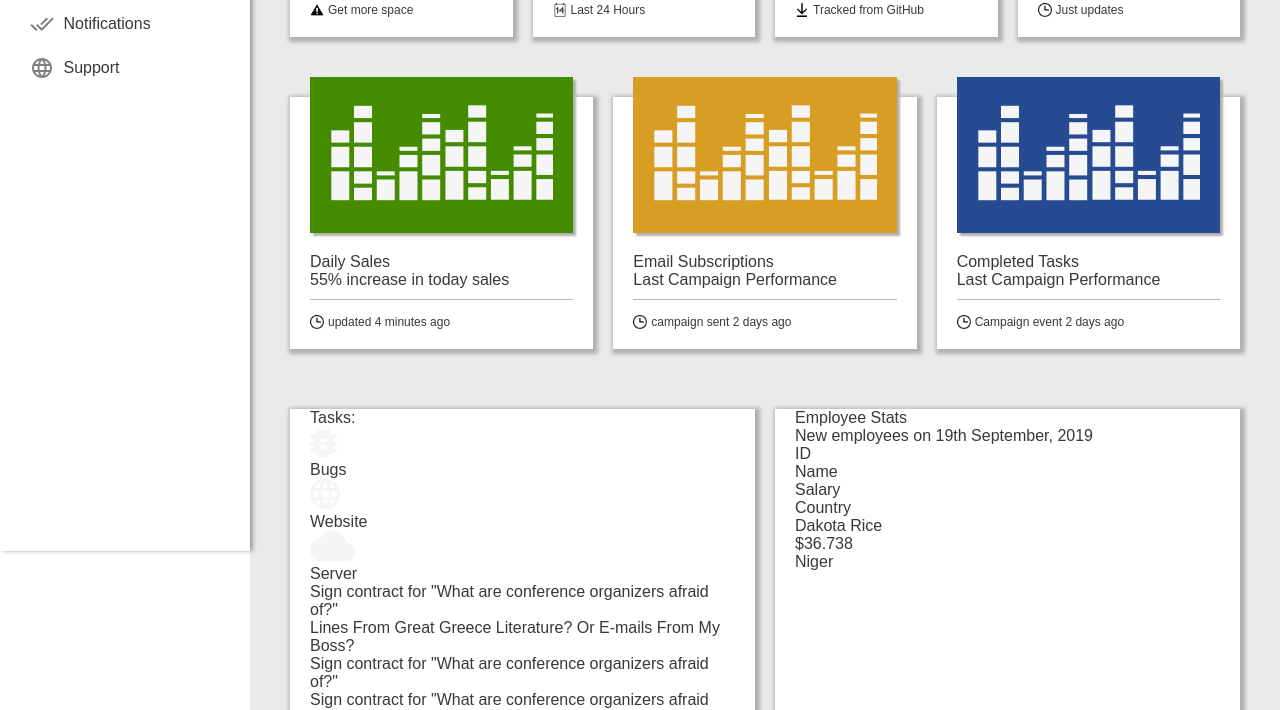
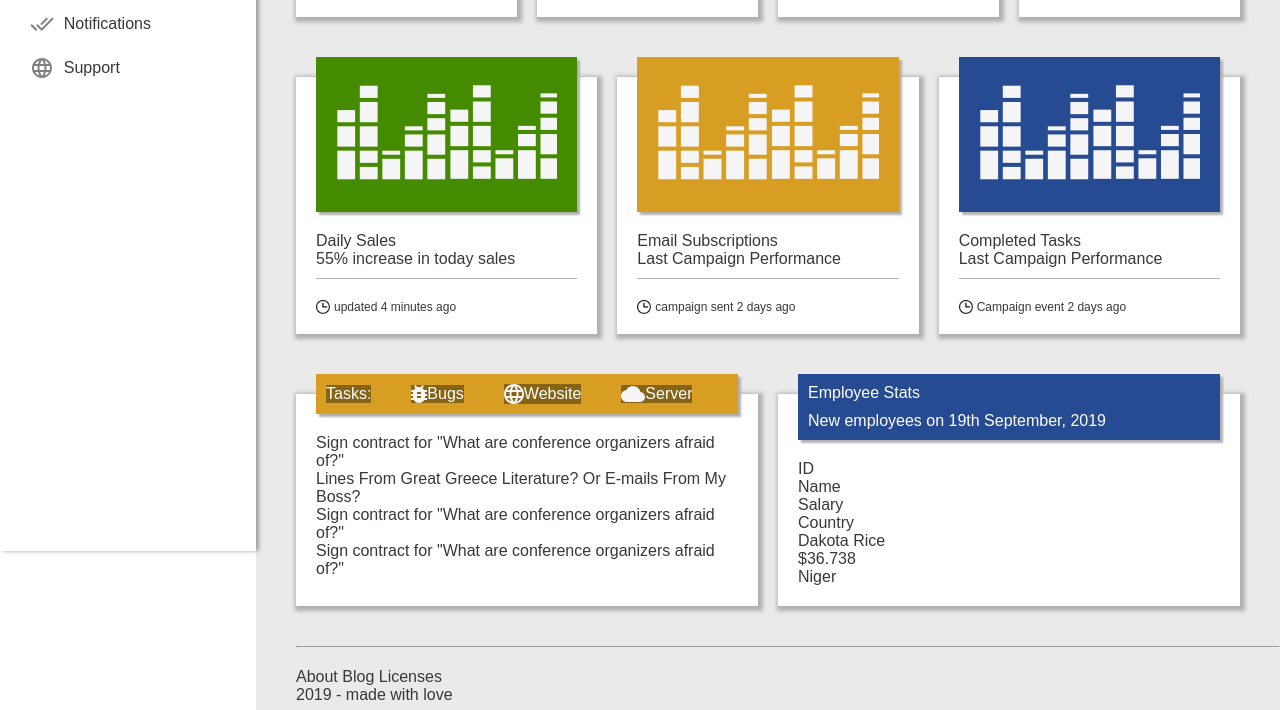
Before and after one commit to martsiv/HTML-CSS-Exam, a plain HTML site: page index.html in a window 1280 px wide. Shown: the part 249-959 px from the top of the page. Drawn offline with Linux system fonts and the light colour scheme.

Commit message:
Changed block with large items

```diff
--- a/styles.css
+++ b/styles.css
@@ -6,7 +6,9 @@ body {
 main {
     display: flex;
 }
-
+hr{
+    margin: 40px 0px 20px;
+}
 /* Left side block */
 .side-menu-all {
     flex-basis: 30%;
@@ -17,7 +19,8 @@ main {
     padding: 30px 0px;
     box-sizing: border-box;
     position: fixed;
-    width: 250px;
+    width: 20vw;
+    min-width: 150px;
 }
 .side-menu-all h2 {
     border-bottom: 1px rgb(182, 182, 182) solid;
@@ -48,7 +51,7 @@ main {
     background-color: rgb(234, 234, 234);
     flex-grow: 1;
     padding: 30px 0px;
-    margin-left: 250px;
+    margin-left: 20vw;
 }
 .admin-panel-all>h2 {
     margin-top: 0px;
@@ -99,6 +102,8 @@ main {
 .admin-panel-large-items>div {
     flex-basis: 50%;
 }
+
+/* Small items */
 .item-top {
     display: flex;
     justify-content: space-between;
@@ -120,13 +125,13 @@ main {
     border-top: 1px rgb(182, 182, 182) solid;
     padding-top: 15px;
     align-items: flex-end;
-    flex-basis: 40%;
+    /* flex-basis: 40%; */
+    height: 20px;
+    /* border: 2px black solid; */
 }
 .item-footer div{
     font-size: 12px;
 }
-
-/* Small items */
 .admin-panel-small-items .item-top-left {
     -webkit-box-shadow: 3px 3px 2px 0px rgba(176, 176, 176, 1);
     -moz-box-shadow: 3px 3px 2px 0px rgba(176, 176, 176, 1);
@@ -134,6 +139,7 @@ main {
     position: relative;
     flex-shrink: 0;
     padding: 10%;
+    max-height: 40px;
     top: -20px;
 }
 .admin-panel-item-used-space .item-top-left{
@@ -148,14 +154,14 @@ main {
 .admin-panel-item-followers .item-top-left{
     background-color: rgb(195,32,86);
 }
-.admin-panel-small-items .item-top-left img {
+/* .admin-panel-small-items .item-top-left img {
     height: 40px;
     width: auto;
-}
-.admin-panel-container img {
+} */
+/* .admin-panel-container img {
     height: 30px;
     width: auto;
-}
+} */
 .item-footer>img {
     height: 14px;
     width: auto;
@@ -185,7 +191,48 @@ main {
     background-color: rgb(38,75,147);
 }
 .medium-item-top{
-    flex-basis: 60%;
+    /* flex-basis: 60%; */
 }
 
 /* Large items */
+.admin-panel-large-items{
+    /* margin-bottom: 40px; */
+}
+.admin-panel-large-items>div{
+    flex-basis: 50%;
+    width: 50%;
+}
+.admin-panel-large-items>div>div:first-child *{
+    color: white;
+    font-size: 16px;
+}
+.admin-panel-large-items .item-large-block-absolute-tasks,
+.admin-panel-large-items .item-large-block-absolute-stats {
+    -webkit-box-shadow: 3px 3px 2px 0px rgba(176, 176, 176, 1);
+    -moz-box-shadow: 3px 3px 2px 0px rgba(176, 176, 176, 1);
+    box-shadow: 3px 3px 2px 0px rgba(176, 176, 176, 1);
+    position: relative;
+    padding: 10px;
+    top: -20px;
+    margin: 0px;
+    display: flex;
+}
+.item-large-block-absolute-tasks{
+    background-color: rgb(216,158,36);
+    gap: 40px;
+    align-items: center;
+    flex-shrink: 1;
+
+}
+.item-large-block-absolute-stats{
+    background-color: rgb(38,75,147);
+    flex-direction: column;
+    gap: 10px;
+}
+.item-large-block-absolute-tasks>div{
+    display: flex;
+    align-items: center;
+    /* gap: 10px; */
+    /* padding: 10px; */
+    background-color: rgb(135, 99, 22);
+}
```
